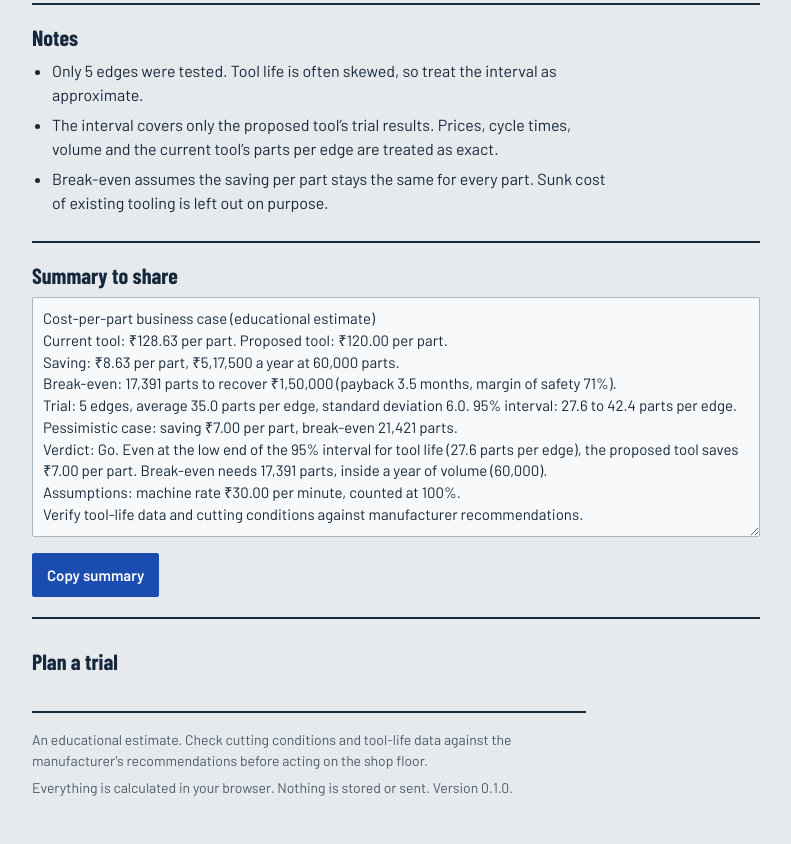
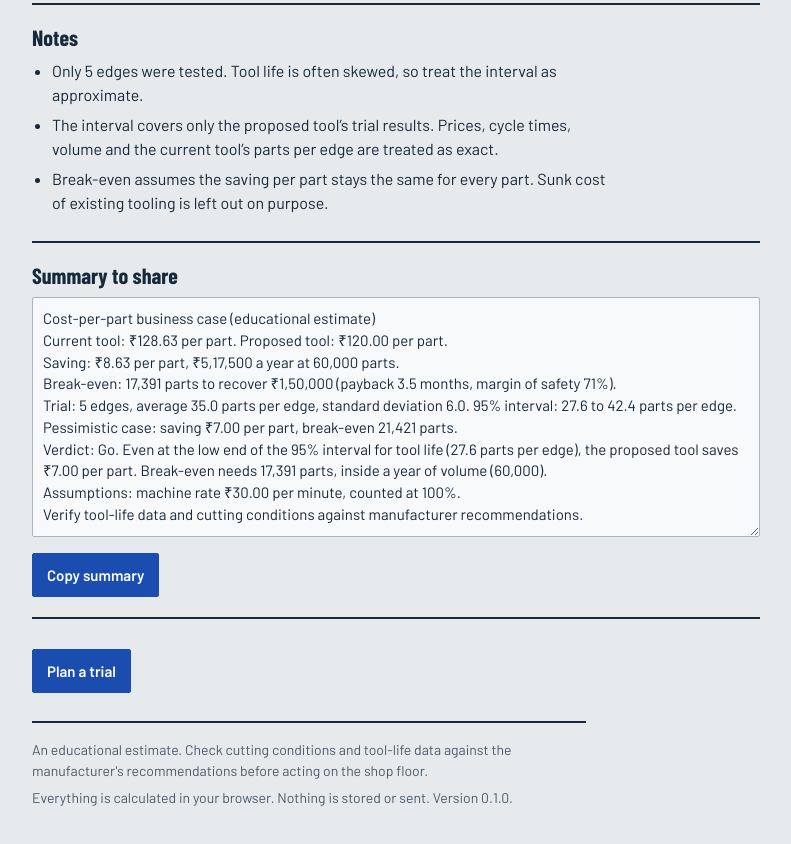
Before and after one commit to nayak-pratap/MBA-Business-Case-Cost-per-Part, a website: page index.html in a window 1280 px wide. Shown: the part 3536-4380 px from the top of the page, without its empty margins (244-1035 px from the left). Drawn offline with nearby package versions, Linux system fonts and the light colour scheme.

Commit message:
Add files via upload

```diff
--- a/index.html
+++ b/index.html
@@ -162,8 +162,9 @@
   .actions { display: flex; align-items: center; gap: 12px; margin-top: 10px; }
   #copy-status { font-weight: 500; color: var(--go); }
 
-  details.plan summary { font: 700 22px var(--cond); cursor: pointer; min-height: 44px; display: flex; align-items: center; }
-  details.plan .grid { margin-top: 10px; }
+  .plan .grid { margin-top: 10px; }
+  .plan .help { margin-top: 12px; }
+  .plan-panel[hidden] { display: none; }
   #plan-out { margin-top: 12px; max-width: 62ch; }
 
   footer { margin-top: 8px; padding-top: 16px; border-top: 2px solid var(--ink); font-size: 14px; color: var(--muted); max-width: 70ch; }
@@ -291,15 +292,17 @@
       </div>
     </div>
 
-    <details class="plan block">
-      <summary>Plan a trial</summary>
+    <div class="plan block">
+      <div class="actions"><button type="button" id="plan-toggle" class="btn primary" aria-expanded="false" aria-controls="plan-panel">Plan a trial</button></div>
+      <div id="plan-panel" class="plan-panel" hidden>
       <p class="help">How many edges do you need to test? Give the spread you expect between edges and how close you want the average tool life.</p>
       <div class="grid">
         <div class="cell"><label for="plan-sd">Expected standard deviation</label><input id="plan-sd" type="number" inputmode="decimal" step="any"></div>
         <div class="cell"><label for="plan-margin">Wanted accuracy, plus or minus</label><input id="plan-margin" type="number" inputmode="decimal" step="any"></div>
       </div>
       <p id="plan-out" aria-live="polite"></p>
-    </details>
+      </div>
+    </div>
   </section>
 
   <footer>
```
